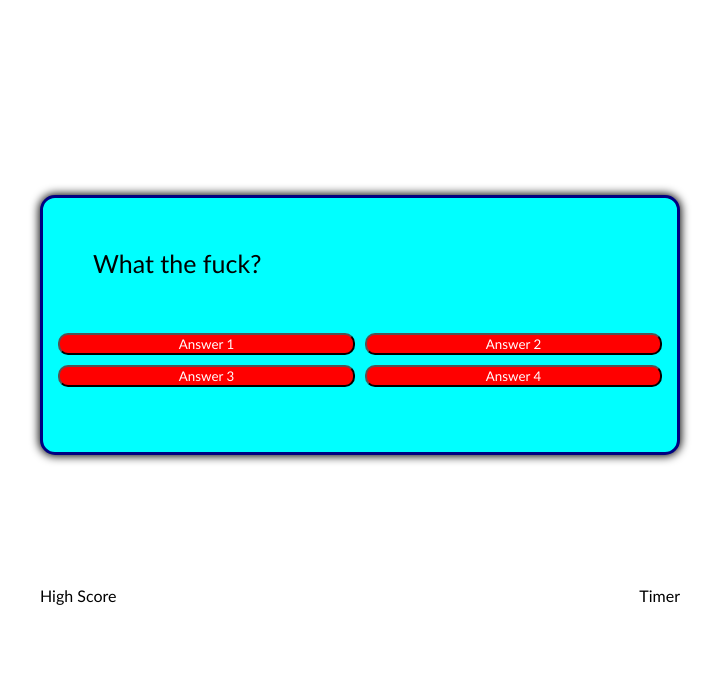
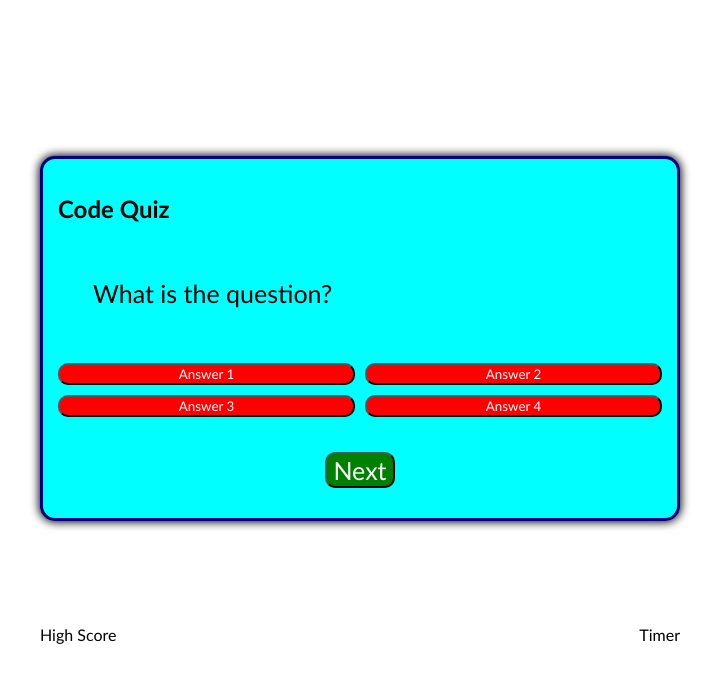
Before and after one commit to nigelloch/codequiz, a plain HTML site: page index.html in a window 1280 px wide. Both pictures are taken after a click on the button "Start". Shown: the whole page, without its empty margins (280-999 px from the left). Drawn offline with Linux system fonts and the light colour scheme.

Commit message:
added next button

```diff
--- a/assets/css/style.css
+++ b/assets/css/style.css
@@ -62,6 +62,16 @@ body {
 
 }
 
+.next-btn {
+
+    justify-content: center;
+    border-radius: 10px;
+    background-color: green;
+    color: white;
+    font-size: 25px;
+
+}
+
 .highscore-timer {
     justify-content: space-between;
     display: grid;
@@ -80,6 +90,9 @@ body {
     display: none;
 }
 
+.instruction-header {
+    justify-content: center;
+}
 .quiz-intructions {
     padding: 10px;
     max-width: 20px;
--- a/assets/js/script.js
+++ b/assets/js/script.js
@@ -6,7 +6,11 @@ const quizInstructions = document.getElementById('quiz-instructions')
 
 const question = document.getElementById('question')
 
+const nextButton = document.getElementById('nextbtn')
+
 startButton.addEventListener('click', startGame)
+
+nextButton.addEventListener('click', setNextQuestion)
 
 // start timer, hide start button, show question, show current score, reset timer
 function startGame() {
@@ -22,6 +26,9 @@ function startGame() {
     console.log(startButton.classList)
     startButton.classList.toggle('hide');
 
+    console.log(nextButton.classList)
+    nextButton.classList.toggle('hide');
+
 }
 
 function setNextQuestion() {
--- a/index.html
+++ b/index.html
@@ -14,11 +14,12 @@
         </h2>
     </header>
     <div class="container">
+        <h2 class="instruction-header">Code Quiz</h2>
         <div id="quiz-instructions">
             Welcome to this whack-ass game I made. I'm new at this so don't judge too harshly. Anyways, answer the questions. Or don't. Do what you want.
         </div>
         <div id="question" class="question-container hide">
-            What the fuck?
+            What is the question?
         </div>
         <div id="answer-container" class="btn-grid hide">
             <button class="btn">Answer 1</button>
@@ -28,6 +29,7 @@
         </div>
         <div class="controls">
             <button id="startbtn" class="start-btn">Start</button>
+            <button id="nextbtn" class="next-btn hide">Next</button>
         </div>
     </div>
     <div class="highscore-timer">
```
